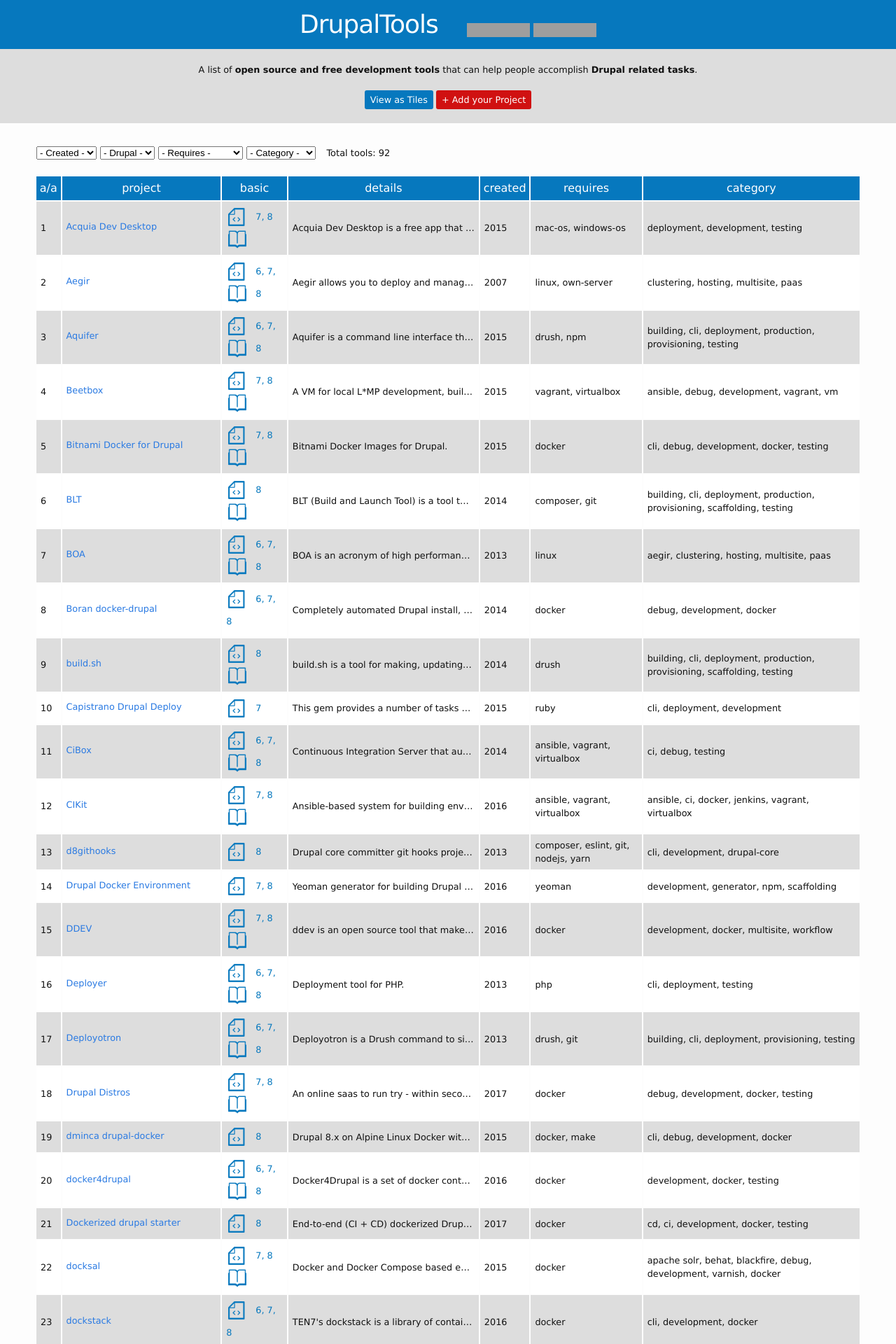
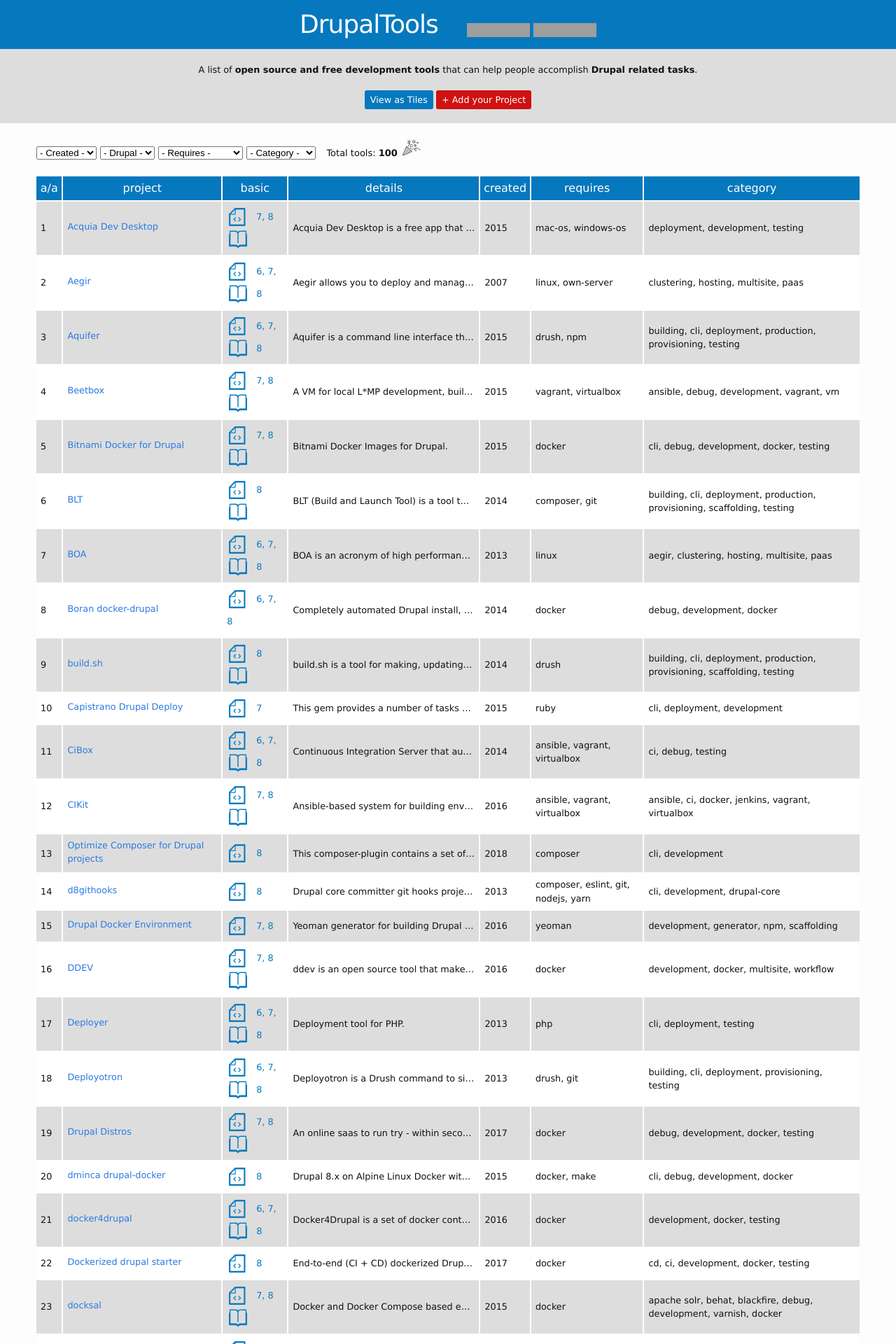
Before and after one commit to drupaltools/drupaltools.github.io, a Jekyll site: the page built from table/index.html, in a window 1280 px wide. Shown: the top 1920 px of the page at 70% size. Built offline with Jekyll 4.4.1, drawn with Linux system fonts in a browser that asks for light colours; some of the changed text lies outside the part shown; grey boxes are pictures that could not be loaded.

Commit message:
Celebrate 100 Drupal tools

```diff
--- /dev/null
+++ b/_data/projects/composer-drupal-optimizations.yml
@@ -0,0 +1,19 @@
+name: Optimize Composer for Drupal projects
+year_created: 2018
+source: https://github.com/zaporylie/composer-drupal-optimizations
+homepage: https://github.com/zaporylie/composer-drupal-optimizations
+docs:
+logo:
+
+description: "This composer-plugin contains a set of improvements that makes
+running heavy duty composer commands (i.e. composer update or
+composer require) much faster."
+
+requires:
+  - composer
+drupal_versions:
+  - 8
+category:
+  - cli
+  - development
+similar:
--- a/_sass/_layout.scss
+++ b/_sass/_layout.scss
@@ -562,3 +562,18 @@
     margin-bottom: 20px;
   }
 }
+
+.results-text {
+  font-weight: bold;
+  position: relative;
+
+  &:after {
+    content: "";
+    background: url(../img/party.png) no-repeat center center;
+    width: 30px;
+    height: 30px;
+    position: absolute;
+    top: -15px;
+    right: -35px;
+  }
+}
```
Also changed, not shown: _data/projects/droopescan.yml (added, +19 -0 lines), _data/projects/drupal-check.yml (added, +19 -0 lines), _data/projects/drupal-pre-commit.yml (added, +17 -0 lines), _data/projects/drupal-spec-tool.yml (added, +23 -0 lines), _data/projects/drupal8ci.yml (added, +21 -0 lines), _data/projects/fepper.yml (added, +18 -0 lines), _data/projects/m8s.yml (added, +21 -0 lines), img/party.png (added).
